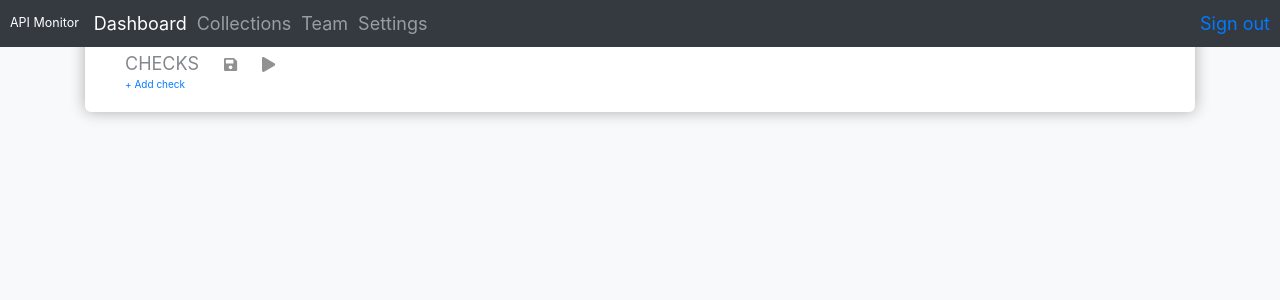
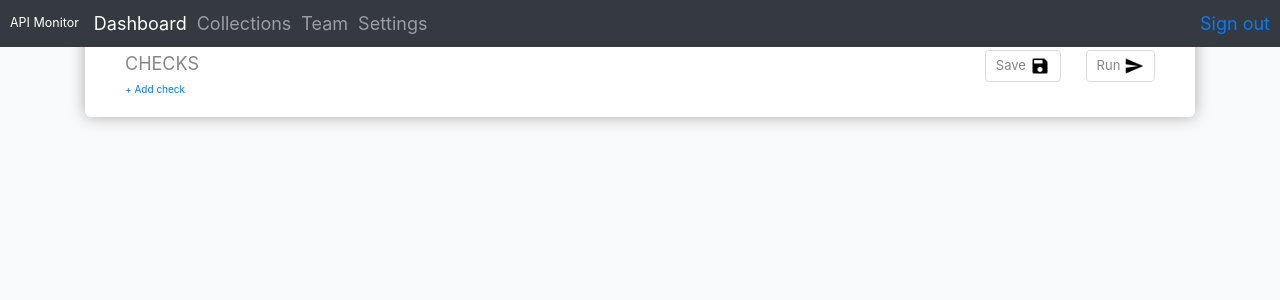
Before and after one commit to Ashaba/API-Monitor, a Flask app: page /dashboard in a window 1280 px wide. Shown: the top 300 px of the page. Run offline with Flask 2, Linux system fonts and the light colour scheme; parts of the project's set-up code (start-up, migrations or seed data) failed here and were passed over; some libraries are stand-ins or nearby versions.

Commit message:
chore(buttons): make the dashboard buttons clear - ensure the save and run buttons are clear and self descriptive [Delivers #155514841]

```diff
--- a/application/static/css/main.css
+++ b/application/static/css/main.css
@@ -25,6 +25,19 @@ body {
     box-shadow: 0 0 1.5rem rgba(0,0,0,0.3);
 }
 
+.header {
+    overflow: hidden;
+    color: #83878c;
+}
+
+.checksTitle {
+    float: left;
+}
+
+#submitForms {
+    margin-right: 2rem;
+}
+
 #checks .header, #addCheck {
     margin: 0 2rem;
 }
@@ -34,23 +47,19 @@ body {
 }
 
 #checks .header .menu {
-    display: inline-block;
+    float: right;
 }
 
-#checks .header .menu .save {
-    border: none;
-    padding: 0;
-}
-
-#checks .header .menu .run-checks {
+#checks .header .menu #runChecks, #submitForms {
     font-size: 1.3rem;
     border: #e0dcdc 0.1rem solid;
     padding: 0.5rem 1rem;
     color: #83878c;
     border-radius: 0.4rem;
+    display: inline-block;
 }
 
-#checks .header .menu .run-checks:hover {
+#checks .header .menu #runChecks:hover, #submitForms:hover {
     cursor: pointer;
     color: #414244;
     border-color: #83878c;
--- a/application/templates/dashboard.html
+++ b/application/templates/dashboard.html
@@ -6,12 +6,16 @@
   <main role="main" class="container">
     <div id="checks">
       <div class="header">
-        <span class="title">CHECKS</span>
+        <div class="checksTitle">
+          <span class="title">CHECKS</span>
+        </div>
         <div class="menu">
           <span id="submitForms">
-            <i class="fas fa-save" title="Save changes"></i>
+            Save <img width="20px" height="20px" src="../static/images/ic_save_black.png" alt="Save changes"/>
           </span>
-          <i class="fas fa-play" title="Run checks"></i>
+          <span id="runChecks">
+            Run <img width="20px" height="20px" src="../static/images/ic_send_black.png" alt="Run checks"/>
+          </span>
         </div>
       </div>
       <div id="checksFormContainer"></div>
```
Also changed, not shown: application/static/images/ic_save_black.png (added), application/static/images/ic_send_black.png (added).
